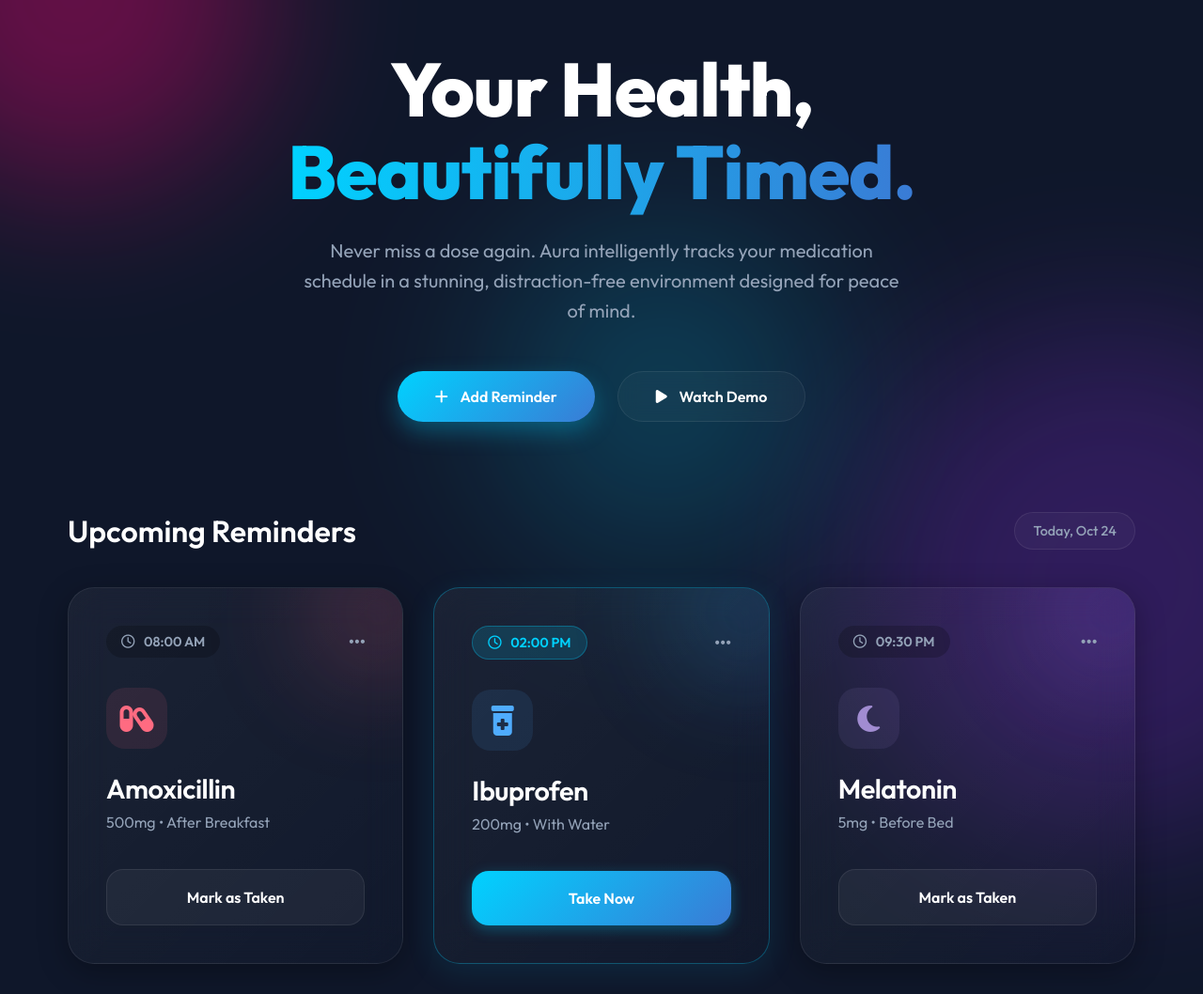
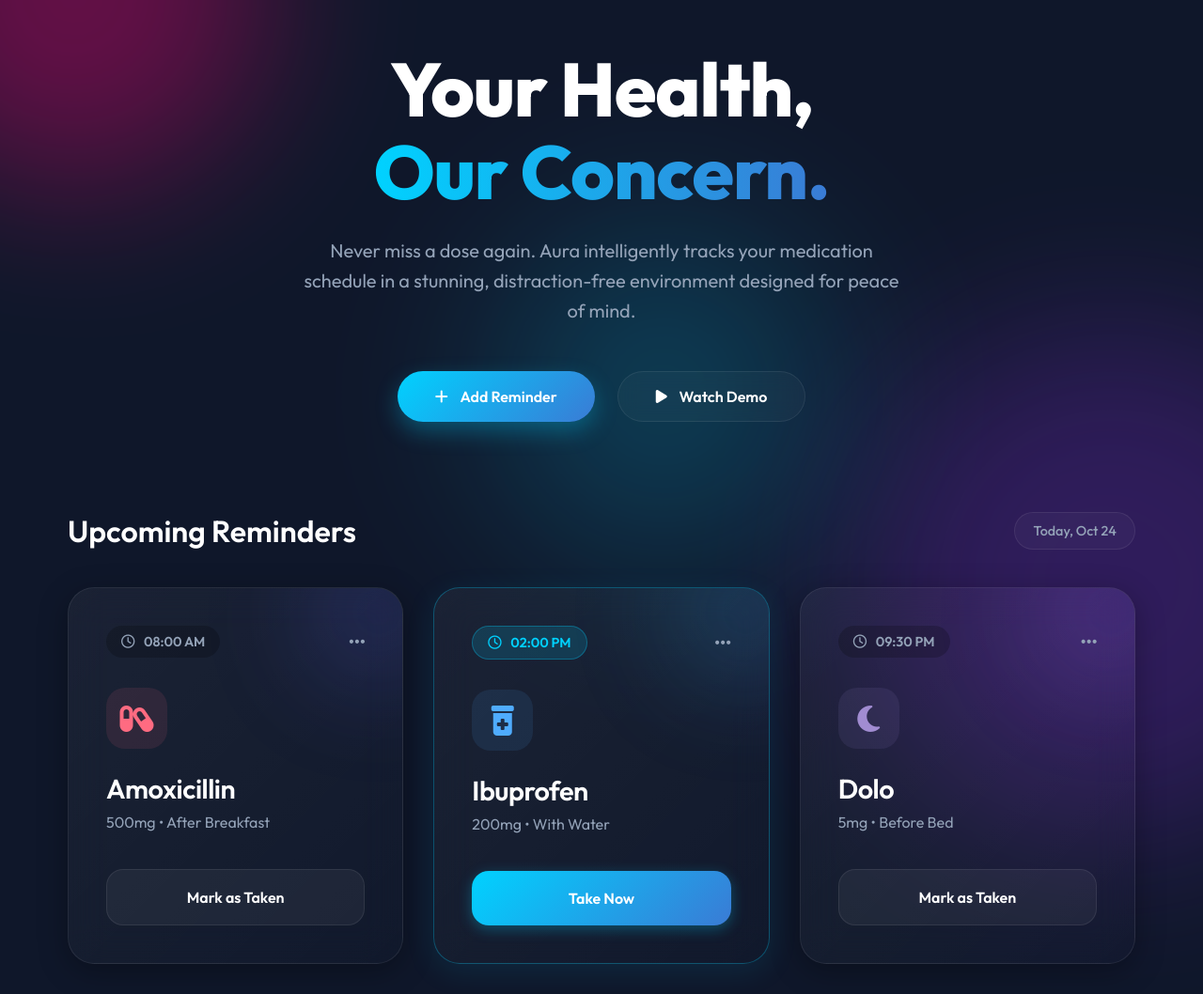
Before and after one commit to kaifdesai0966/mt-1st-project, a plain HTML site: page index.html in a window 1280 px wide. Shown: the part 140-1198 px from the top of the page at 94% size. Drawn offline with Linux system fonts and the light colour scheme.

Commit message:
Add files via upload

```diff
--- a/index.html
+++ b/index.html
@@ -1,15 +1,18 @@
 <!DOCTYPE html>
 <html lang="en">
+
 <head>
     <meta charset="UTF-8">
     <meta name="viewport" content="width=device-width, initial-scale=1.0">
     <title>Aura - Premium Medicine Reminder</title>
     <!-- Google Fonts: Outfit for a sleek, modern look -->
-    <link href="https://fonts.googleapis.com/css2?family=Outfit:wght@300;400;500;600;700;800&display=swap" rel="stylesheet">
+    <link href="https://fonts.googleapis.com/css2?family=Outfit:wght@300;400;500;600;700;800&display=swap"
+        rel="stylesheet">
     <!-- FontAwesome for Icons -->
     <link rel="stylesheet" href="https://cdnjs.cloudflare.com/ajax/libs/font-awesome/6.4.0/css/all.min.css">
     <link rel="stylesheet" href="styles.css">
 </head>
+
 <body>
     <!-- Abstract Background for Glassmorphism Effect -->
     <div class="bg-shape shape-1"></div>
@@ -33,8 +36,9 @@
         <!-- Hero Section -->
         <section class="hero-section">
             <div class="hero-content">
-                <h1 class="hero-title">Your Health,<br><span class="text-gradient">Beautifully Timed.</span></h1>
-                <p class="hero-description">Never miss a dose again. Aura intelligently tracks your medication schedule in a stunning, distraction-free environment designed for peace of mind.</p>
+                <h1 class="hero-title">Your Health,<br><span class="text-gradient">Our Concern.</span></h1>
+                <p class="hero-description">Never miss a dose again. Aura intelligently tracks your medication schedule
+                    in a stunning, distraction-free environment designed for peace of mind.</p>
                 <div class="hero-actions">
                     <button class="btn-glow"><i class="fa-solid fa-plus"></i> Add Reminder</button>
                     <button class="btn-glass"><i class="fa-solid fa-play"></i> Watch Demo</button>
@@ -53,7 +57,7 @@
 
                 <!-- Reminder Card 1 -->
                 <div class="glass-card">
-                    <div class="card-glow" style="background: rgba(255, 99, 132, 0.4);"></div>
+                    <div class="card-glow" style="background: rgba(99, 104, 255, 0.4);"></div>
                     <div class="card-top">
                         <div class="time-box">
                             <i class="fa-regular fa-clock"></i> 08:00 AM
@@ -97,7 +101,7 @@
                     <div class="card-icon" style="color: #a18cd1; background: rgba(161, 140, 209, 0.1);">
                         <i class="fa-solid fa-moon"></i>
                     </div>
-                    <h3 class="med-name">Melatonin</h3>
+                    <h3 class="med-name">Dolo</h3>
                     <p class="med-detail">5mg • Before Bed</p>
                     <button class="action-btn">Mark as Taken</button>
                 </div>
@@ -108,4 +112,5 @@
 
     <script src="script.js"></script>
 </body>
+
 </html>
```
